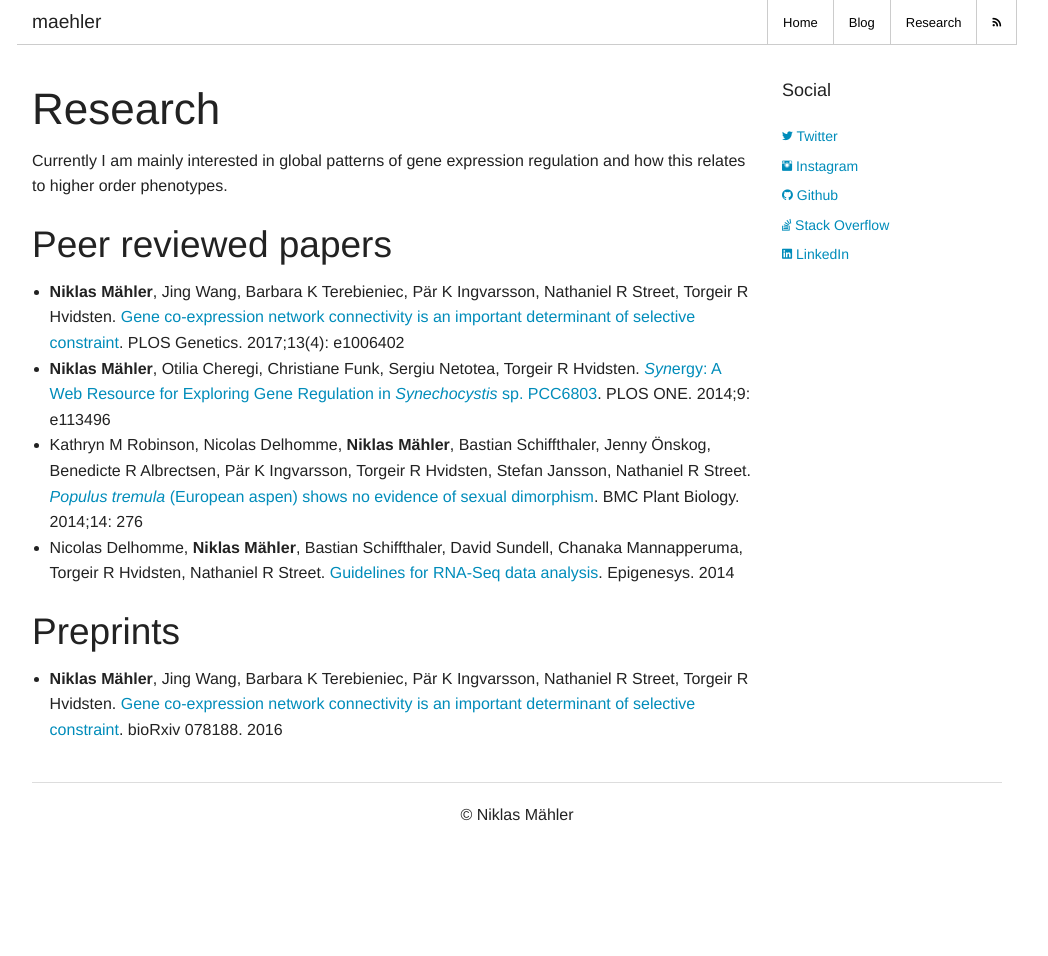
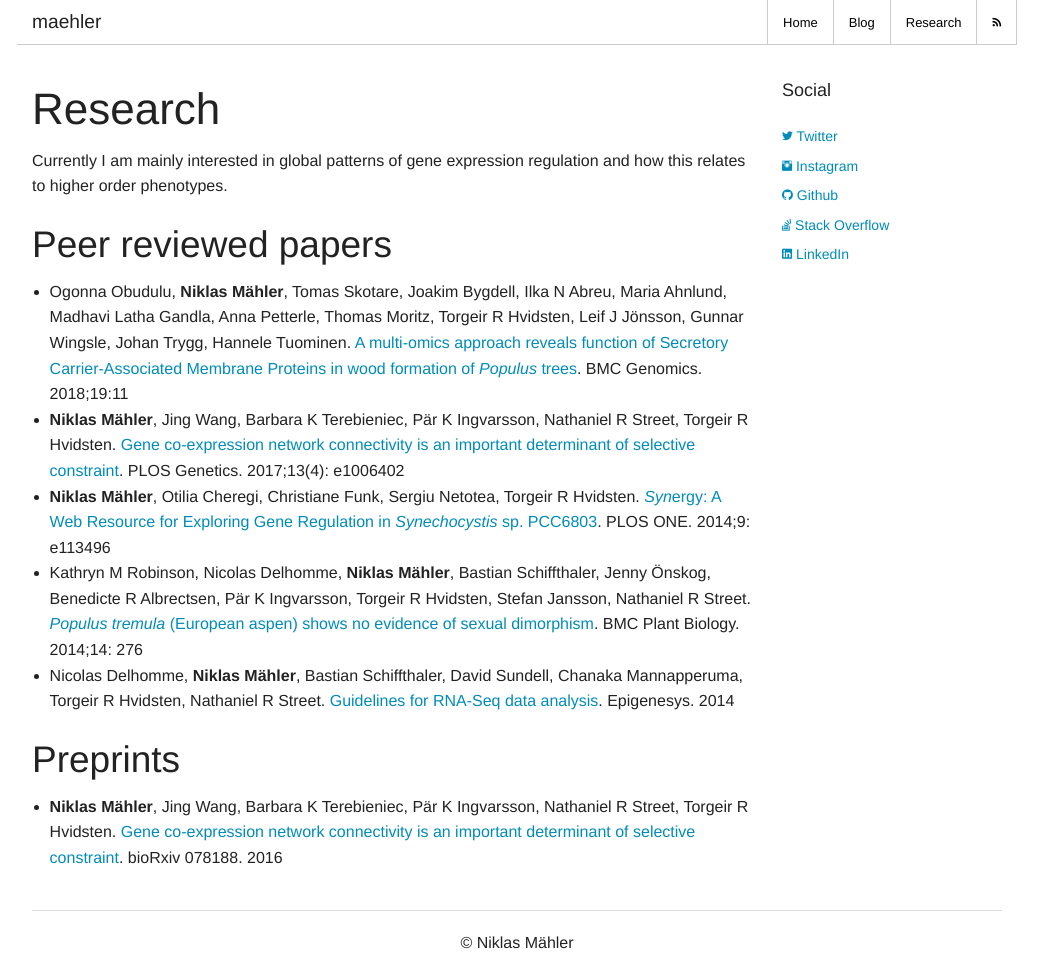
Before and after one commit to maehler/maehler.github.io, a Jekyll site: the page built from research/index.md, in a window 1280 px wide. Shown: the whole page, without its empty margins (123-1171 px from the left). Built offline with Jekyll 4.4.1, drawn with Linux system fonts in a browser that asks for light colours; before the commit the page ends 900 px from its top, so only the background shows below that.

Commit message:
Add Bioimprove SCAMP paper

```diff
--- a/research/index.md
+++ b/research/index.md
@@ -9,6 +9,7 @@ Currently I am mainly interested in global patterns of gene expression regulatio
 
 ## Peer reviewed papers
 
+- Ogonna Obudulu, **Niklas Mähler**, Tomas Skotare, Joakim Bygdell, Ilka N Abreu, Maria Ahnlund, Madhavi Latha Gandla, Anna Petterle, Thomas Moritz, Torgeir R Hvidsten, Leif J Jönsson, Gunnar Wingsle, Johan Trygg, Hannele Tuominen. [A multi-omics approach reveals function of Secretory Carrier-Associated Membrane Proteins in wood formation of *Populus* trees][bioimprove-scamp]. BMC Genomics. 2018;19:11
 - **Niklas Mähler**, Jing Wang, Barbara K Terebieniec, Pär K Ingvarsson, Nathaniel R Street, Torgeir R Hvidsten. [Gene co-expression network connectivity is an important determinant of selective constraint][aspen-eqtl]. PLOS Genetics. 2017;13(4): e1006402
 - **Niklas Mähler**, Otilia Cheregi, Christiane Funk, Sergiu Netotea, Torgeir R Hvidsten. [*Syn*ergy: A Web Resource for Exploring Gene Regulation in *Synechocystis* sp. PCC6803][synergy]. PLOS ONE. 2014;9: e113496
 - Kathryn M Robinson, Nicolas Delhomme, **Niklas Mähler**, Bastian Schiffthaler, Jenny Önskog, Benedicte R Albrectsen, Pär K Ingvarsson, Torgeir R Hvidsten, Stefan Jansson, Nathaniel R Street. [*Populus tremula* (European aspen) shows no evidence of sexual dimorphism][aspen-sex]. BMC Plant Biology. 2014;14: 276
```
Also changed, not shown: other parts of research/index.md (+1 -0 lines).
